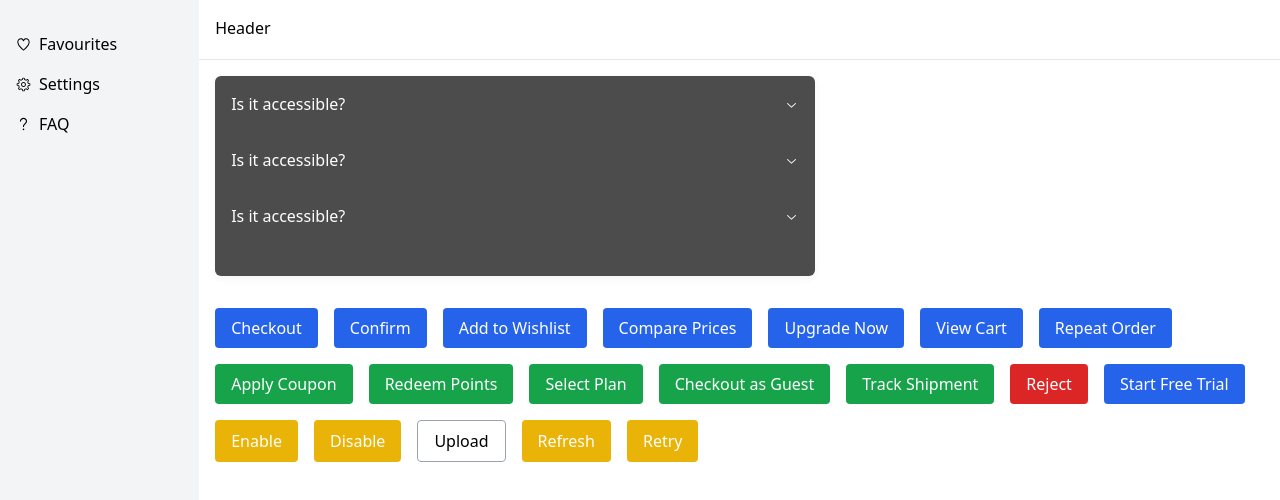
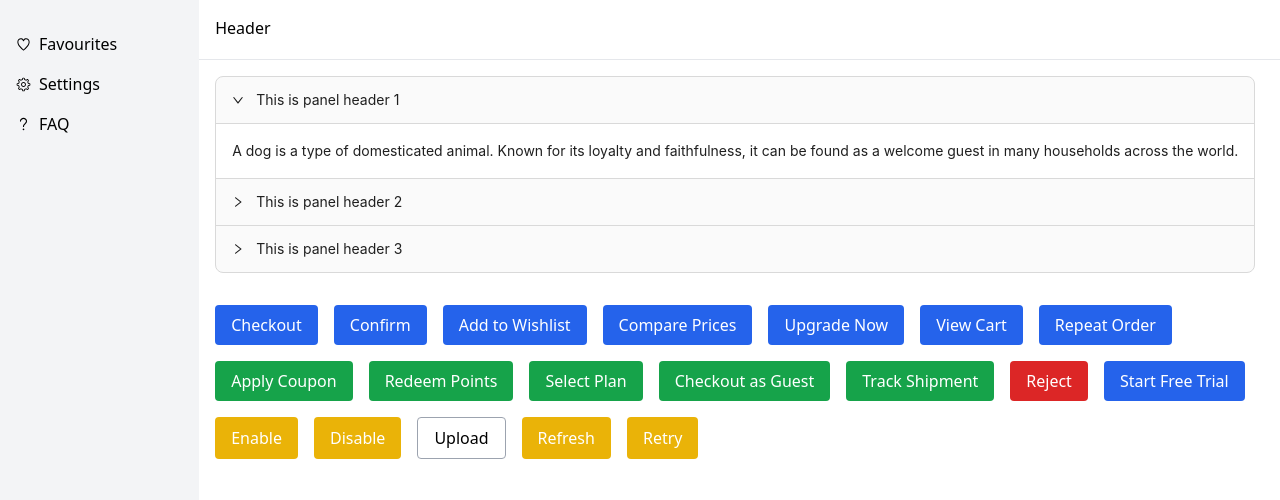
Before and after one commit to Romal-2303/spr_project, a Next.js app: page /frequentlyAskedQuestions in a window 1280 px wide. Shown: the top 500 px of the page. Built offline with nearby package versions, Linux system fonts and the light colour scheme; what @radix-ui/themes would draw is missing.

Commit message:
Replace radix accordion with antd collapse

```diff
--- a/package.json
+++ b/package.json
@@ -14,6 +14,7 @@
     "@radix-ui/react-icons": "^1.3.2",
     "@radix-ui/react-switch": "^1.2.5",
     "@radix-ui/themes": "^3.2.1",
+    "antd": "^5.25.2",
     "class-variance-authority": "^0.7.1",
     "next": "15.3.2",
     "react": "^19.0.0",
--- /dev/null
+++ b/scripts/codemods/rename_accordion.js
@@ -0,0 +1,6 @@
+export default (fileInfo, api) => {
+  const j = api.jscodeshift;
+  const root = j(fileInfo.source);
+
+  return root.toSource({ quote: "single" });
+};
--- a/src/components/Accordian/Accordian.tsx
+++ b/src/components/Accordian/Accordian.tsx
@@ -21,12 +21,12 @@ const Accordian = ({ optionsArr }: AccordianProps) => {
       collapsible
     >
       {optionsArr.map((el) => (
-        <AccordionItem className="text-white mb-8" value={el.id}>
+        <AccordionItem className="text-white mb-8" value={el.key}>
           <AccordionTrigger className="text-white flex justify-between items-center w-full">
-            {el.question}
+            {el.label}
             <ChevronDownIcon />
           </AccordionTrigger>
-          <AccordionContent className="mt-4">{el.answer}</AccordionContent>
+          <AccordionContent className="mt-4">{el.children}</AccordionContent>
         </AccordionItem>
       ))}
     </AccordionRadix.Root>
--- a/src/components/FrequentlyAskedQuestion/FrequentlyAskedQuestion.tsx
+++ b/src/components/FrequentlyAskedQuestion/FrequentlyAskedQuestion.tsx
@@ -1,30 +1,37 @@
 import React from "react";
-import Accordian from "../Accordian/Accordian";
 import V2_Button from "../V2_Button/V2_Button";
+import { Collapse } from "antd";
+
+const text = `
+  A dog is a type of domesticated animal.
+  Known for its loyalty and faithfulness,
+  it can be found as a welcome guest in many households across the world.
+`;
+
+const items = [
+  {
+    key: "1",
+    label: "This is panel header 1",
+    children: <p>{text}</p>,
+  },
+  {
+    key: "2",
+    label: "This is panel header 2",
+    children: <p>{text}</p>,
+  },
+  {
+    key: "3",
+    label: "This is panel header 3",
+    children: <p>{text}</p>,
+  },
+];
 
 const FrequentlyAskedQuestion = () => {
   return (
     <div className="p-4 flex flex-wrap gap-4">
-      <Accordian
-        optionsArr={[
-          {
-            id: 1,
-            question: "Is it accessible?",
-            answer: "Yes. It adheres to the WAI-ARIA design pattern.",
-          },
-          {
-            id: 2,
-            question: "Is it accessible?",
-            answer: "Yes. It adheres to the WAI-ARIA design pattern.",
-          },
-          {
-            id: 3,
-            question: "Is it accessible?",
-            answer: "Yes. It adheres to the WAI-ARIA design pattern.",
-          },
-        ]}
-      />
-
+      <div className="flex flex-col">
+        <Collapse items={items} defaultActiveKey={[1]} className="w-full" />
+      </div>
       <div className="flex flex-wrap gap-4 w-full mt-4">
         <V2_Button>Checkout</V2_Button>
         <V2_Button>Confirm</V2_Button>
```
Also changed, not shown: scripts/codemods/rename_modal.js (added), scripts/codemods/rename_select.js (added), 1 other file (tests, documents, lock files or other folders).
